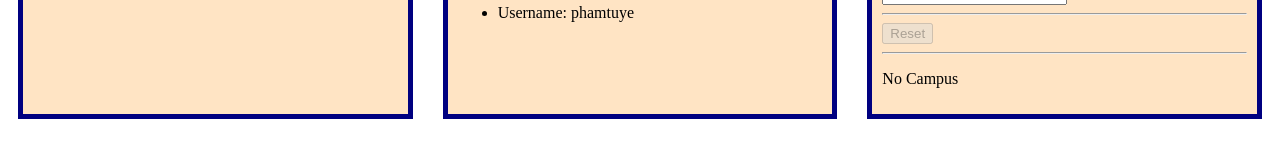
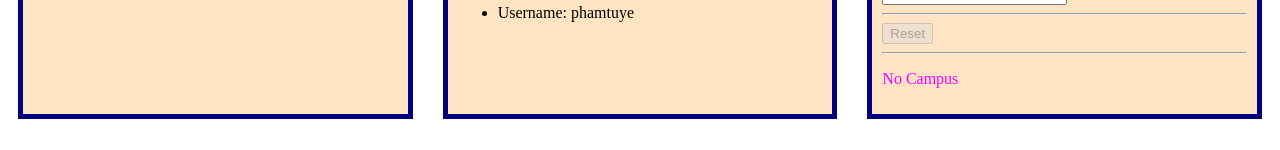
Before and after one commit to maimengmeo/secondApp, an Angular app: page / in a window 1280 px wide. Both pictures are taken after a click on the button "Reset". Shown: the part 214-364 px from the top of the page. Built offline with nearby package versions, Linux system fonts and the light colour scheme.

Commit message:
ngClass neither

```diff
--- a/src/app/content/content.component.css
+++ b/src/app/content/content.component.css
@@ -16,3 +16,6 @@
     .bramp {
         color: lightblue;
     }
+    .neither {
+        color: magenta;
+    }
--- a/src/app/content/content.component.html
+++ b/src/app/content/content.component.html
@@ -35,7 +35,7 @@
         </p>
 
         <ng-template #noCampus>
-            <p>No Campus</p>
+            <p [ngClass] = "{neither: (city | lowercase) != 'brampton'}">No Campus</p>
         </ng-template>
     </div>
   </section>
```
